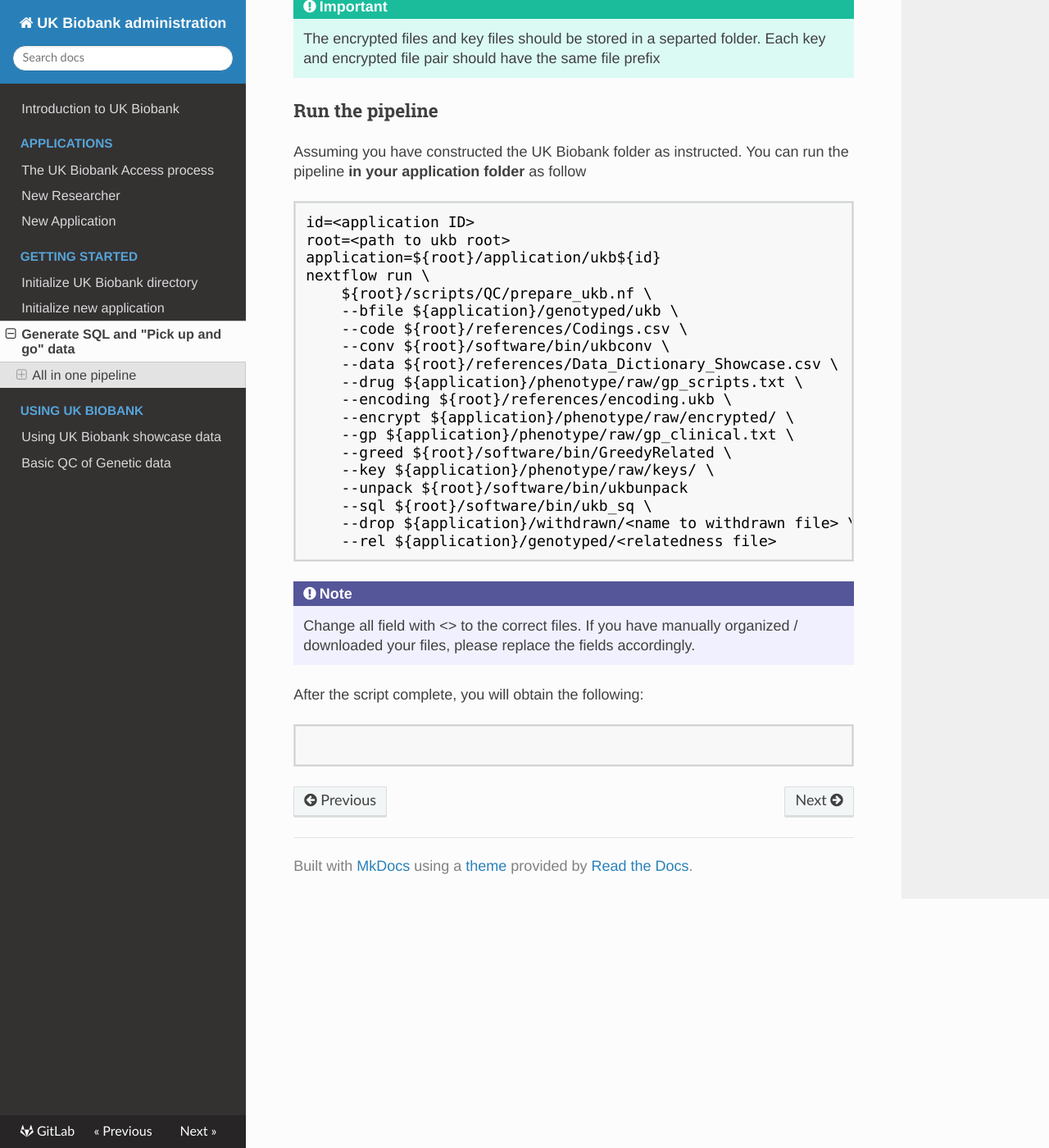
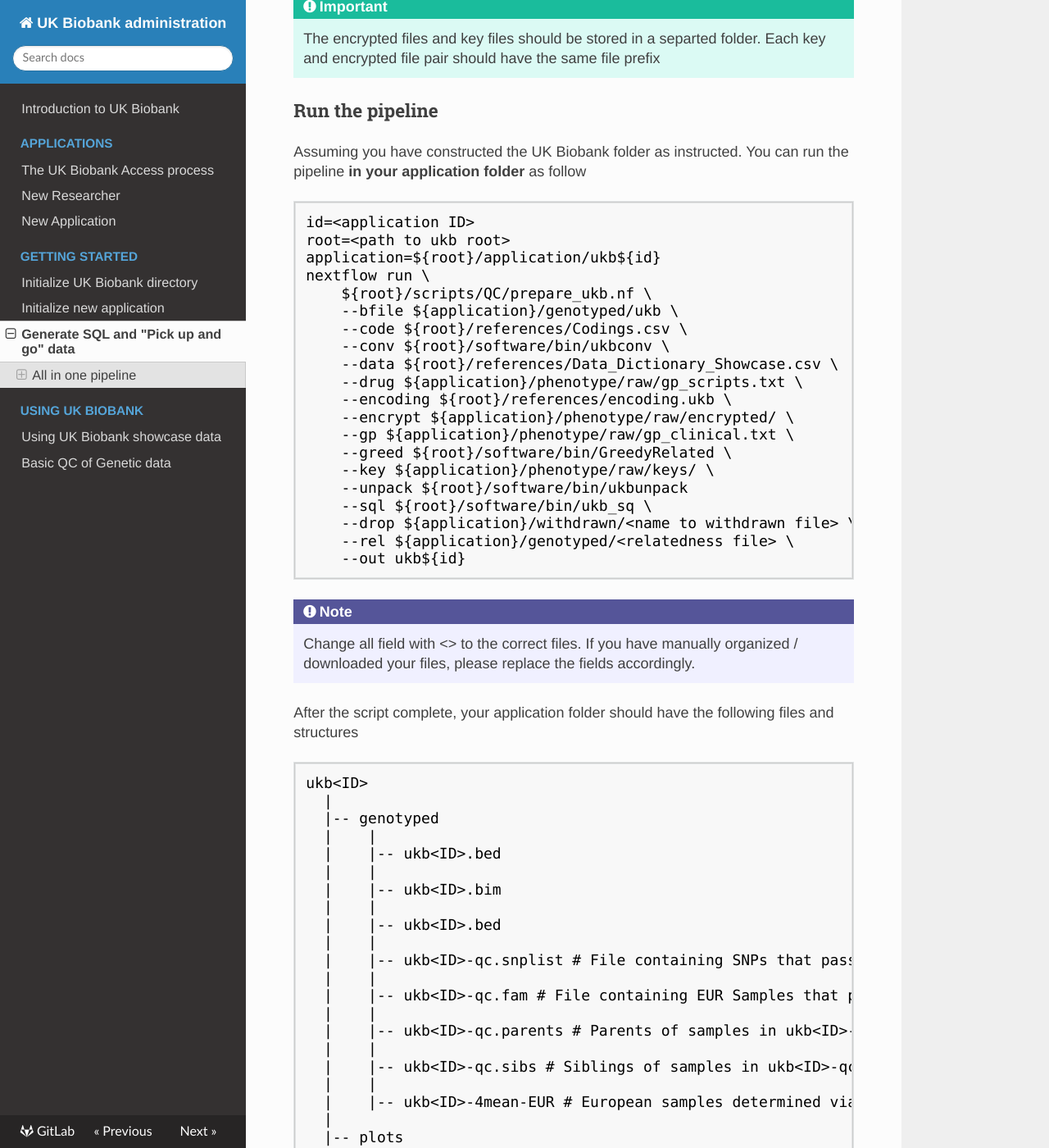
Before and after one commit to garethmarkel/ukb-administration, an MkDocs documentation site: the page built from docs/admin/master_generation.md, in a window 1280 px wide and 1400 px high, scrolled down 1358 px. Shown: the whole window at 82% size. Built offline with MkDocs 1.6.1, drawn with Linux system fonts in a browser that asks for light colours; comment, search, counter and statistics services are not loaded; some of the changed text lies outside the part shown.

Commit message:
[Update] Add expected structure

````diff
--- a/docs/admin/master_generation.md
+++ b/docs/admin/master_generation.md
@@ -52,14 +52,77 @@ nextflow run \
     --unpack ${root}/software/bin/ukbunpack
     --sql ${root}/software/bin/ukb_sq \
     --drop ${application}/withdrawn/<name to withdrawn file> \
-    --rel ${application}/genotyped/<relatedness file>
+    --rel ${application}/genotyped/<relatedness file> \
+    --out ukb${id}
 ```
 
 !!! note
     Change all field with <> to the correct files.
     If you have manually organized / downloaded your files, please replace the fields accordingly.
 
-After the script complete, you will obtain the following:
+After the script complete, your application folder should have the following files and structures
+
+```
+ukb<ID>
+  |
+  |-- genotyped
+  |    |
+  |    |-- ukb<ID>.bed
+  |    |
+  |    |-- ukb<ID>.bim
+  |    |
+  |    |-- ukb<ID>.bed
+  |    |
+  |    |-- ukb<ID>-qc.snplist # File containing SNPs that passed filtering
+  |    |
+  |    |-- ukb<ID>-qc.fam # File containing EUR Samples that passed filtering
+  |    |
+  |    |-- ukb<ID>-qc.parents # Parents of samples in ukb<ID>-qc.fam that also passed filtering (except relatedness)
+  |    |
+  |    |-- ukb<ID>-qc.sibs # Siblings of samples in ukb<ID>-qc.fam that also passed filtering (except relatedness)
+  |    |
+  |    |-- ukb<ID>-4mean-EUR # European samples determined via 4 mean clustering
+  |
+  |-- plots
+  |    |
+  |    |-- ukb<ID>-kinship.png # Kinship plot
+  |    |
+  |    |-- ukb<ID>-pca.png # PCA population plot with 4 mean clustering colors
+  |
+  |-- imputed
+  |
+  |-- exome
+  |    |
+  |    |-- PLINK
+  |
+  |-- phenotype
+  |    |
+  |    |-- raw
+  |    |    |
+  |    |    |-- encrypted
+  |    |    |
+  |    |    |-- keys
+  |    |    |
+  |    |    |-- *.tab # Plain text phenotype files
+  |    |    |
+  |    |    |-- *.field_finders # helper file indicating phenotype column number in the plain text files
+  |    |
+  |    |-- withdrawn
+  |    |
+  |    |-- ukb<ID>_rel_s488251.dat # This is the relatedness file
+  |    |
+  |    |-- ukb<ID>.sex # Samples with mismatch sex information
+  |    |
+  |    |-- ukb<ID>.invalid # Samples with high missingness, excessive relatedness or high heterozygousity
+  |    |
+  |    |-- ukb<ID>.covar # File contains UK Biobank genotyping batch and 40 PCs. Useful for downstream analyses
+  |    |
+  |    |-- ukb<ID>.db # Phenotype database
+  |
+  |-- ukb<ID>_init.log
 ```
 
-```
+### Pipeline breakdown
+We will briefly go through the steps performed in the pipeline.
+
+1.
````
